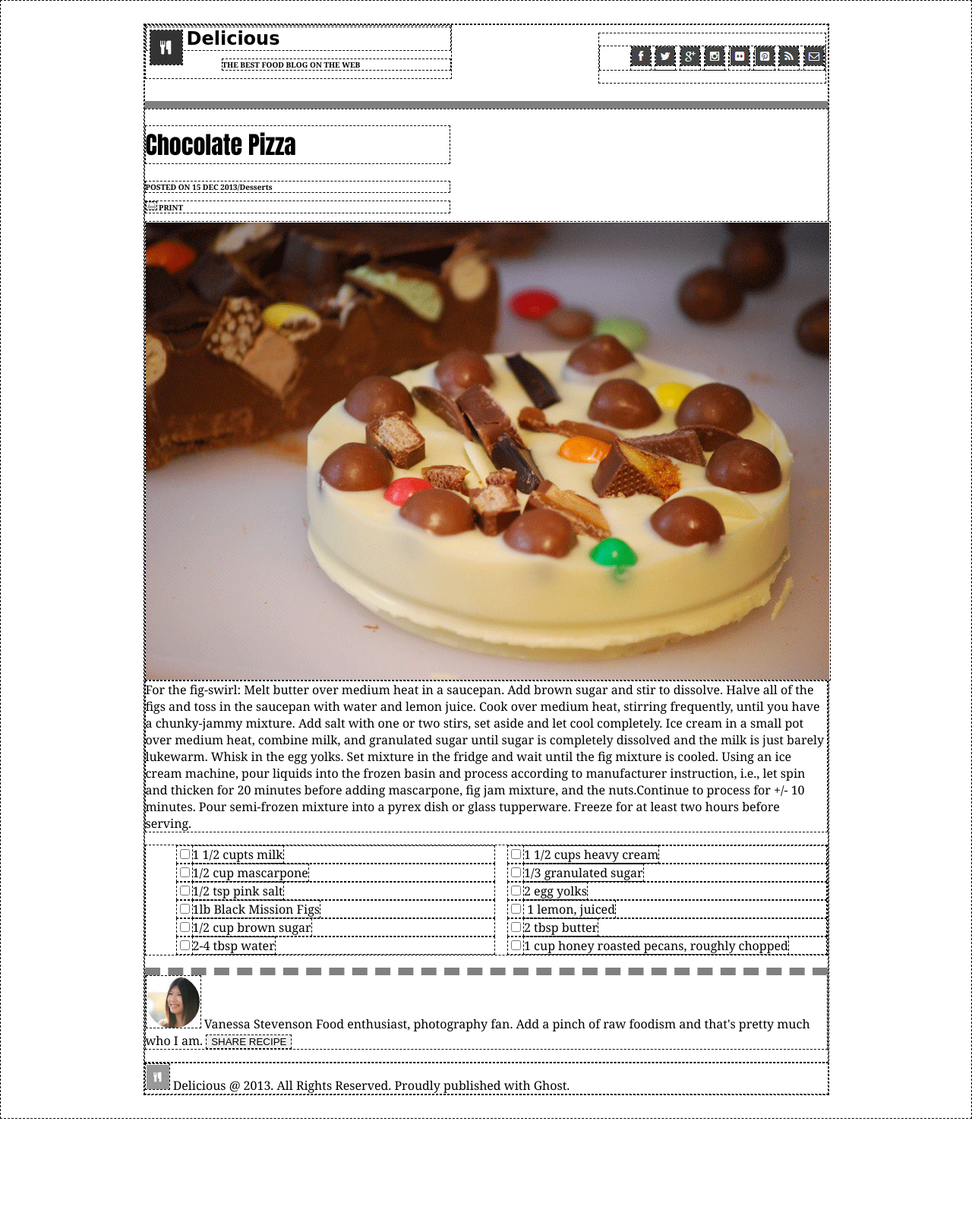
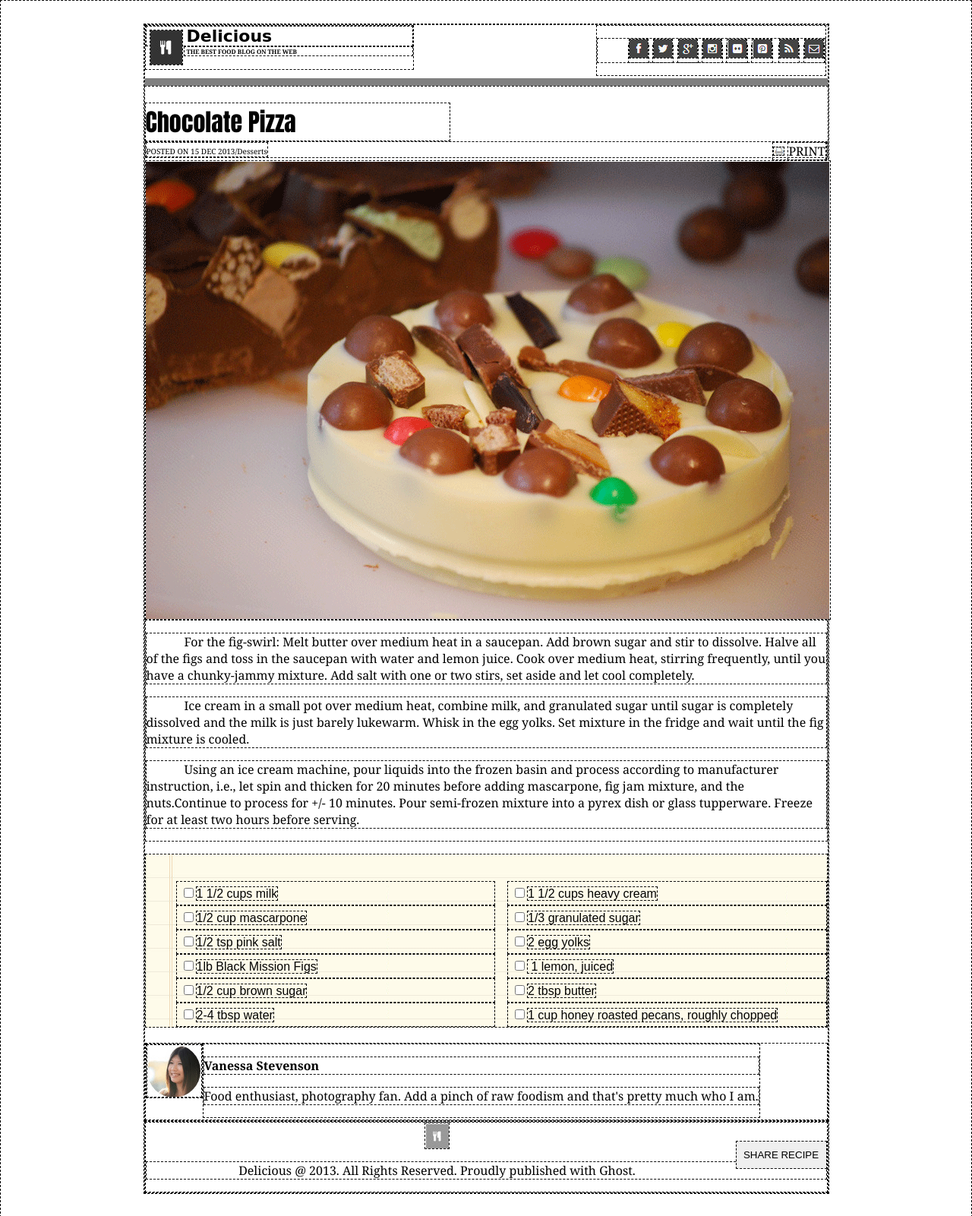
Before and after one commit to melody2m/chocolate-pizza, a plain HTML site: page index.html in a window 1280 px wide. Shown: the whole page at 76% size. Before the commit the page ends 1471 px from the top, so only its background shows below. Drawn offline with Linux system fonts and the light colour scheme; a web font is replaced by a local one.

Commit message:
final version for boss

```diff
--- a/css/style.css
+++ b/css/style.css
@@ -14,29 +14,36 @@ li {
 
 header {
     border-bottom: 10px solid grey;
-    height: 100px;
+    height: 70px;
 }
 
 header div {
     float: left;
 }
+
+#rss {
+    margin-left: 3px;
+}
 header h2 {
     font-family: 'Cedarville Cursive', cursive;
-    margin-top: 1px;
-    margin-bottom: 1px;
-    padding: 1px;
+    margin-top: 0px;
+    margin-bottom: 0px;
+    padding: 0px;
+    font-size: 22px;
 }
 header h3 {
-    font-size: 10px;
+    font-size: 8px;
     width: 300px;
-    margin-left: 100px;
+    margin-left: 50px;
+    margin-top: 0px;
+    margin-bottom: 0px;
 }
 header div img {
     float:left;
     margin: 5px;
 }
 header nav {
-    margin: 10px 2px;
+    margin: 0px 2px;
     float: right;
 
 }
@@ -47,20 +54,73 @@ header li {
 main h1 {
     font-family: Impact, Haettenschweiler, 'Arial Narrow Bold', sans-serif;
     width: 400px;
+    margin-bottom: 0px;
 }
-main h3 {
+
+#smalltext {
+    padding-bottom: 20px;
+}
+
+#postdate {
     font-size: 10px;
-    width: 400px;
+    float:left;
+    padding-top: 4px;
 }
-main h3 .print {
+
+#print {
     float:right;
+}
+
+#print p{
+    display: inline;
+}
+
+
+article {
+    text-indent: 50px;
 }
 
 #recipe {
     columns: 2;
-    background-image: url("img/list-bg.png");
+    background-image: url("../img/list-bg.png");
+    padding-top: 35px;
+    margin-bottom: 20px;
+}
+#recipe li{
+    padding: 5px;
+    font-family: Arial, Helvetica, sans-serif;
 }
 
-main #author {
-    border-top: 10px dashed grey;
+main section {
+    border-top: 10px solid grey;
 }
+
+#author1 {
+    height:100px;
+}
+#authorimage {
+    float: left;
+}
+
+#author {
+    float:left;
+}
+
+#name {
+    font-weight:bold;
+}
+
+button {
+    float:right;
+    margin-top: 30px;
+    margin-right:0px;
+    margin-left:10px;
+    padding-top: 10px;
+    padding-bottom: 10px;
+
+    width: 120px;
+}
+
+footer {
+    text-align:center;
+}
--- a/index.html
+++ b/index.html
@@ -24,32 +24,37 @@
                 <li><img src="img/insta-icon.png"/></li>
                 <li><img src="img/flic-icon.png"/></li>
                 <li><img src="img/pint-icon.png"/></li>
-                <li><img src="img/rss-icon.png"/></li>
+                <li id="rss"><img src="img/rss-icon.png"/></li>
                 <li><img src="img/mail-icon.png"/></li>
             </ul>
         </nav>
     </header>
     <main>
         <h1>Chocolate Pizza</h1>
-            <h3>POSTED ON 15 DEC 2013/Desserts
-            <h3 id="print">
+            <div id ="smalltext">
+            <div id="postdate">POSTED ON 15 DEC 2013/Desserts</div>
+            <div id ="print">
                 <img src="img/print-icon.png"/>
-                PRINT
-            </h3>
-        </h3>
+                <p>PRINT</p>
+            </div>
+            </div>
 
         <img src="img/choco-pizza.png"/>
 
         <article>
+            <p>
             For the fig-swirl: Melt butter over medium heat in a saucepan. Add brown sugar and stir to dissolve. Halve all of the figs and toss in the saucepan with water and lemon juice. Cook over medium heat, stirring frequently, until you have a chunky-jammy mixture. Add salt with one or two stirs, set aside and let cool completely.
-
-        Ice cream in a small pot over medium heat, combine milk, and granulated sugar until sugar is completely dissolved and the milk is just barely lukewarm. Whisk in the egg yolks. Set mixture in the fridge and wait until the fig mixture is cooled.
-
+        </p>
+         <p>
+            Ice cream in a small pot over medium heat, combine milk, and granulated sugar until sugar is completely dissolved and the milk is just barely lukewarm. Whisk in the egg yolks. Set mixture in the fridge and wait until the fig mixture is cooled.
+        </p>
+        <p>
             Using an ice cream machine, pour liquids into the frozen basin and process according to manufacturer instruction, i.e., let spin and thicken for 20 minutes before adding mascarpone, fig jam mixture, and the nuts.Continue to process for +/- 10 minutes. Pour semi-frozen mixture into a pyrex dish or glass tupperware. Freeze for at least two hours before serving.
+        </p>
         </article>
 
         <ul id="recipe">
-                <li><input type="checkbox" name="text1" value="value1" /><label for="text1">1 1/2 cupts milk</label></li>
+                <li><input type="checkbox" name="text1" value="value1" /><label for="text1">1 1/2 cups milk</label></li>
                 <li><input type="checkbox" name="text1" value="value1" /><label for="text1">1/2 cup mascarpone</label></li>
                 <li><input type="checkbox" name="text1" value="value1" /><label for="text1">1/2 tsp pink salt</label></li>
                 <li><input type="checkbox" name="text1" value="value1" /><label for="text1">1lb Black Mission Figs</label></li>
@@ -62,18 +67,26 @@
                 <li><input type="checkbox" name="text1" value="value1" /><label for="text1">2 tbsp butter</label></li>
                 <li><input type="checkbox" name="text1" value="value1" /><label for="text1">1 cup honey roasted pecans, roughly chopped</label></li>
                 </ul>
-        <p id= "author">
-            <img src="img/van-pic.png"/>
-            Vanessa Stevenson
-            Food enthusiast, photography fan. Add a pinch of raw foodism and that's pretty much who I am.
+        <div id= "author1" >
+            <div id="authorimage"><img src="img/van-pic.png"/></div>
+                <div id="author">
+                <p id="name">Vanessa Stevenson</p>
+                <p id="description">Food enthusiast, photography fan. Add a pinch of raw foodism and that's pretty much who I am.
+                </p>
+                </div>
             <button> SHARE RECIPE </button>
-            </p>
+        </div>
     </main>
+
+    <div>
+    <footer>
+        <img src="img/small-logo.png"/>
+        <p>Delicious @ 2013. All Rights Reserved.
+        Proudly published with Ghost.
+        </p>
+     </footer>
+     </div>
 </body>
 
-<footer>
-    <img src="img/small-logo.png"/>
-    Delicious @ 2013. All Rights Reserved.
-    Proudly published with Ghost.
-    </footer>
+
 </html>
```
